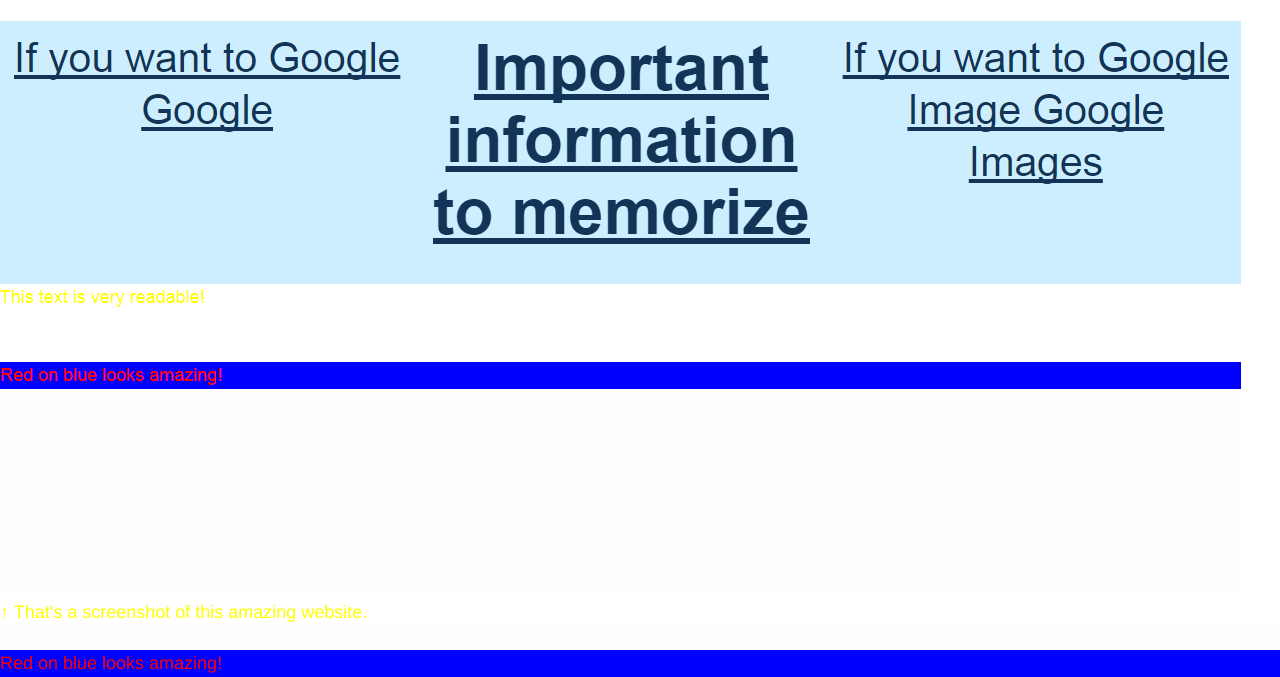
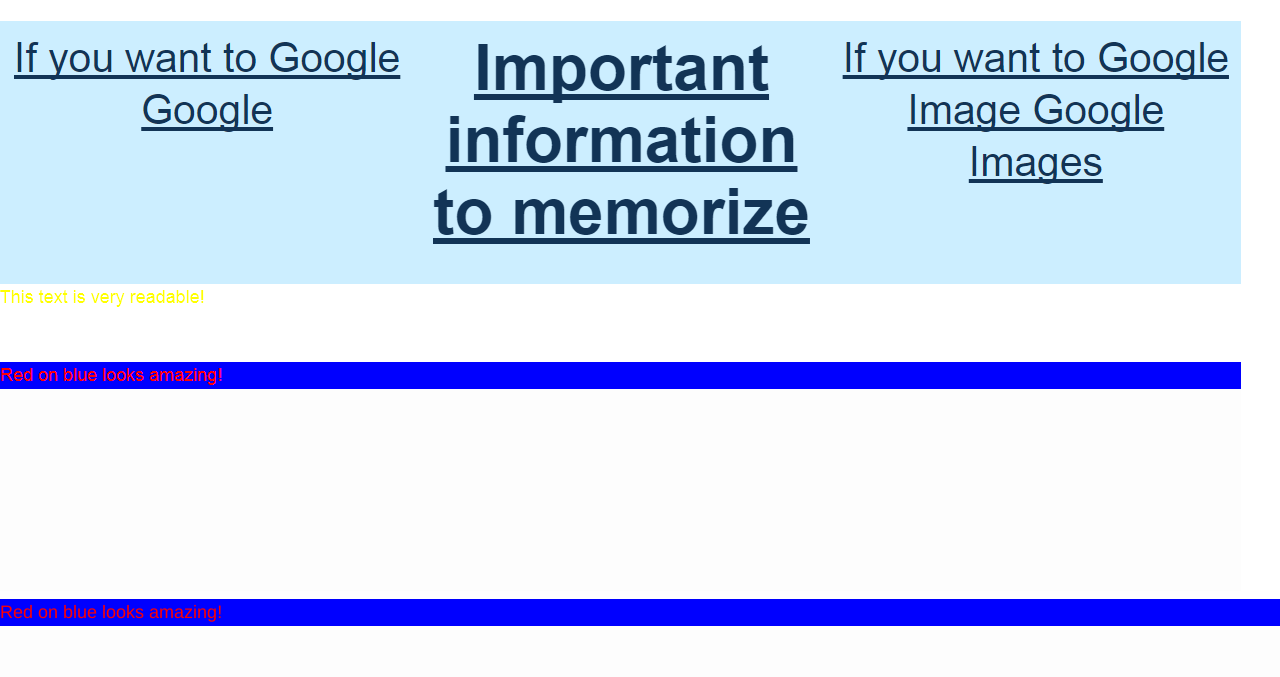
Before and after one commit to DrewB12345/simple-website, a plain HTML site: page index.html in a window 1280 px wide. Shown: the part 294-971 px from the top of the page. After the commit the page ends 920 px from the top, so only its background shows below. Drawn offline with Linux system fonts and the light colour scheme.

Commit message:
Add files via upload

```diff
--- a/index.html
+++ b/index.html
@@ -35,7 +35,7 @@
 <main>
   <p>This text is very readable!</p>
   <img src="img/screenshot.png">
-  <p>&uarr; That's a screenshot of this amazing website.</p>
+
 </main>
 
 <footer>
```
